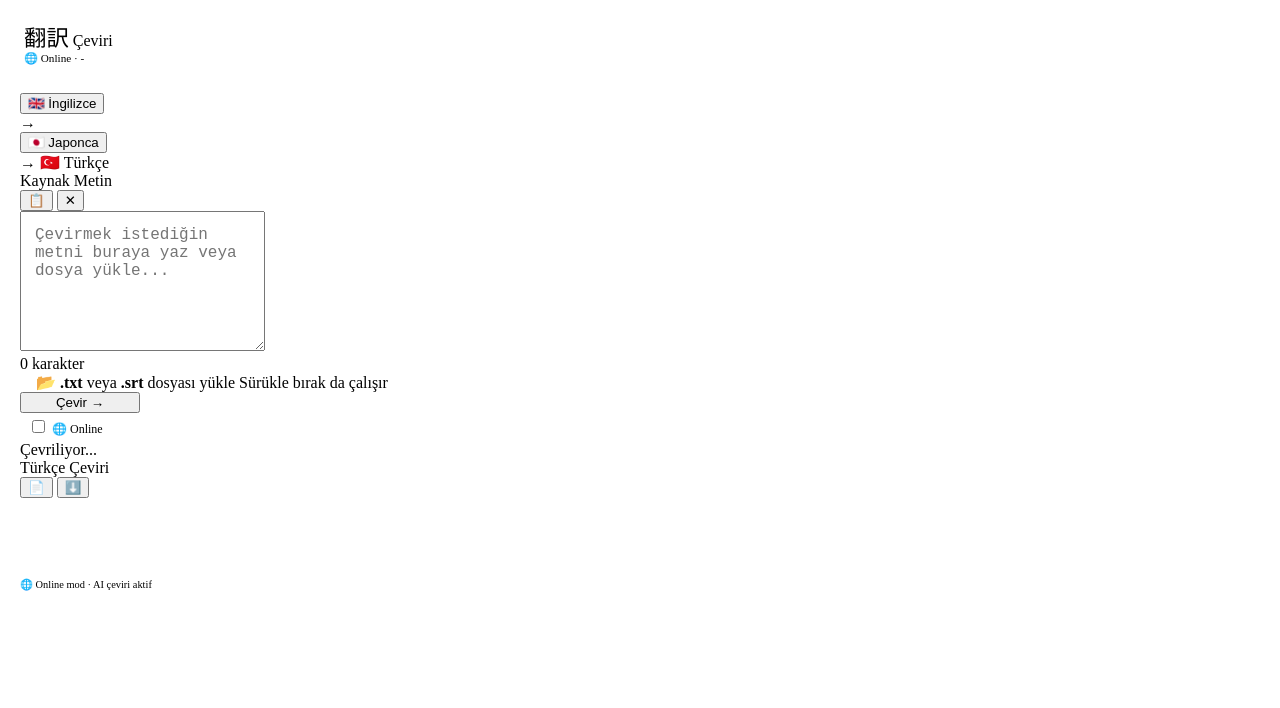
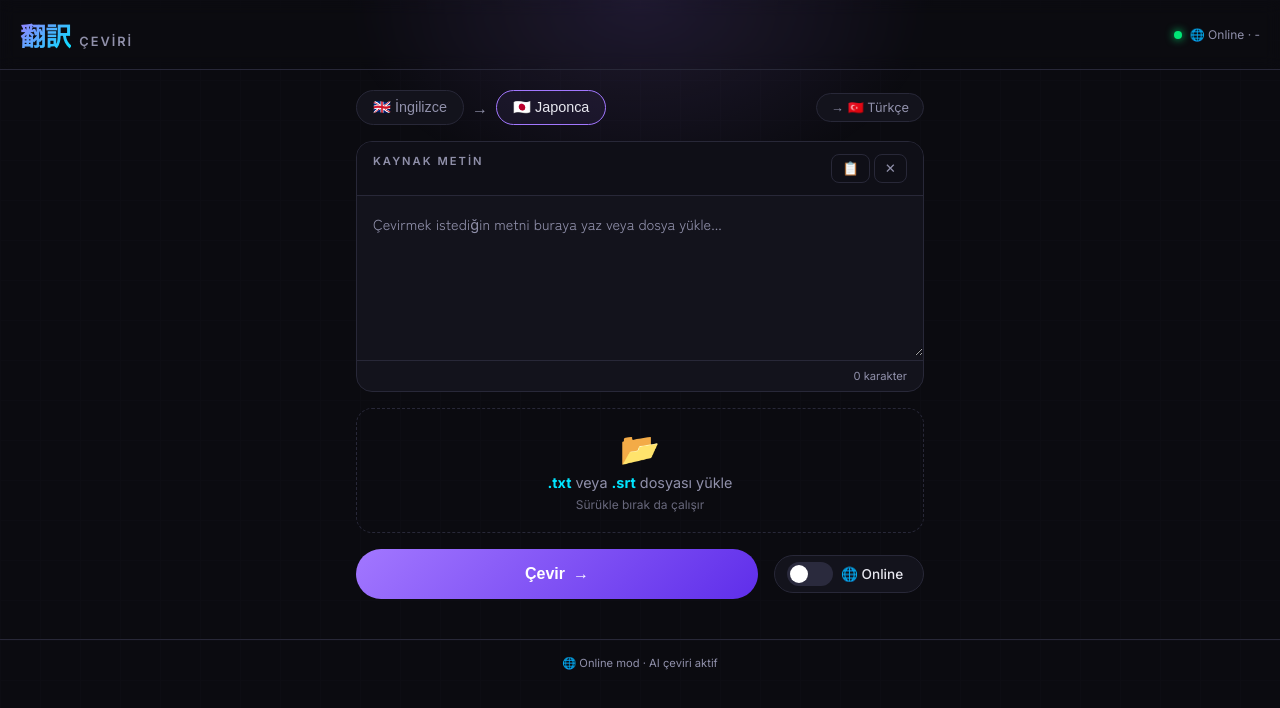
Before and after one commit to zen854867-lang/ceviri-pwa, a website: page index.html in a window 1280 px wide. Drawn offline with Linux system fonts and the light colour scheme.

Commit message:
Update style.css

```diff
--- a/style.css
+++ b/style.css
@@ -1,90 +1,61 @@
-/* Genel mobil iyileştirmeler */
-html, body {
-  overscroll-behavior: none;
-  -webkit-tap-highlight-color: transparent;
+:root {
+  --bg: #0b0b10; --panel: #13131c; --border: #282838;
+  --neon-purple: #a277ff; --neon-cyan: #00e5ff; --neon-pink: #ff4081; --neon-green: #00e676;
+  --text: #e8e8f0; --text-secondary: #9090aa;
+  --radius: 16px; --transition: 0.2s ease;
 }
-
-.main {
-  padding: 16px 12px 40px;
-  gap: 14px;
-}
-
-/* Buton ve simge konumları düzeltildi */
-.translate-row {
-  flex-wrap: wrap;
-  gap: 10px;
-}
-
-.translate-btn {
-  flex: 2;
-  min-width: 120px;
-}
-
-.mode-selector {
-  flex: 3;
-  justify-content: flex-end;
-  gap: 8px;
-}
-
-.toggle-container, .provider-selector {
-  padding: 4px 8px;
-  white-space: nowrap;
-}
-
-.toggle-label {
-  font-size: 0.75rem;
-  min-width: auto;
-}
-
-.provider-select {
-  font-size: 0.75rem;
-  max-width: 120px;
-}
-
-.mode-badge {
-  padding: 6px 10px;
-  font-size: 0.7rem;
-}
-
-/* Textarea mobil için daha rahat */
-.text-area {
-  font-size: 16px; /* iOS zoom engelleme */
-  padding: 14px;
-  min-height: 140px;
-}
-
-/* Dosya yükleme alanı mobil dokunuşa uygun */
-.file-label {
-  padding: 16px;
-}
-
-/* Footer */
-.footer {
-  font-size: 0.65rem;
-  padding: 12px;
-}
-
-/* Mobil için header sadeleştirme */
-.header {
-  padding: 12px 16px;
-}
-
-.logo-jp {
-  font-size: 1.4rem;
-}
-
-.status-bar {
-  font-size: 0.7rem;
-}
-
-/* Çıktı alanı */
-.output-text {
-  font-size: 15px;
-  padding: 14px;
-}
-
-/* Yatay kaydırmayı engelle */
-* {
-  max-width: 100%;
-  box-sizing: border-box;
-}
+* { box-sizing: border-box; margin: 0; padding: 0; }
+body { background: var(--bg); color: var(--text); font-family: 'Inter', sans-serif; min-height: 100dvh; }
+.bg-grid { position: fixed; inset: 0; background-image: linear-gradient(var(--border) 1px, transparent 1px), linear-gradient(90deg, var(--border) 1px, transparent 1px); background-size: 40px 40px; opacity: 0.1; pointer-events: none; z-index: 0; }
+.bg-glow { position: fixed; top: -200px; left: 50%; transform: translateX(-50%); width: 600px; height: 400px; background: radial-gradient(ellipse, #a277ff22 0%, transparent 70%); pointer-events: none; z-index: 0; }
+.header { position: relative; z-index: 10; display: flex; align-items: center; justify-content: space-between; padding: 16px 20px; border-bottom: 1px solid var(--border); backdrop-filter: blur(8px); }
+.logo { display: flex; align-items: baseline; gap: 8px; }
+.logo-jp { font-family: 'Zen Kaku Gothic New', sans-serif; font-size: 1.6rem; font-weight: 700; background: linear-gradient(135deg, var(--neon-purple), var(--neon-cyan)); -webkit-background-clip: text; -webkit-text-fill-color: transparent; }
+.logo-tr { font-size: 0.8rem; font-weight: 600; color: var(--text-secondary); letter-spacing: 2px; text-transform: uppercase; }
+.status-bar { display: flex; align-items: center; gap: 8px; font-size: 0.75rem; color: var(--text-secondary); }
+.dot { width: 8px; height: 8px; border-radius: 50%; }
+.dot--online { background: var(--neon-green); box-shadow: 0 0 8px var(--neon-green); }
+.dot--offline { background: var(--neon-pink); }
+.main { position: relative; z-index: 10; max-width: 600px; margin: 0 auto; padding: 20px 16px 40px; display: flex; flex-direction: column; gap: 16px; }
+.lang-selector { display: flex; align-items: center; gap: 8px; flex-wrap: wrap; }
+.lang-btn { padding: 8px 16px; border-radius: 40px; border: 1px solid var(--border); background: var(--panel); color: var(--text-secondary); font-size: 0.9rem; cursor: pointer; transition: var(--transition); }
+.lang-btn.active { border-color: var(--neon-purple); color: var(--text); background: #a277ff11; }
+.lang-arrow { color: var(--text-secondary); }
+.lang-arrow-target { margin-left: auto; font-size: 0.8rem; color: var(--text-secondary); background: var(--panel); padding: 6px 14px; border-radius: 40px; border: 1px solid var(--border); }
+.panel { background: var(--panel); border: 1px solid var(--border); border-radius: var(--radius); overflow: hidden; }
+.panel-header { display: flex; justify-content: space-between; padding: 12px 16px; border-bottom: 1px solid var(--border); background: #0f0f17; }
+.panel-label { font-size: 0.7rem; font-weight: 600; letter-spacing: 2px; text-transform: uppercase; color: var(--text-secondary); }
+.panel-actions { display: flex; gap: 4px; }
+.icon-btn { background: none; border: 1px solid var(--border); border-radius: 8px; color: var(--text-secondary); padding: 6px 10px; cursor: pointer; transition: var(--transition); }
+.icon-btn:hover { border-color: var(--neon-purple); color: var(--text); }
+.text-area { width: 100%; min-height: 160px; padding: 16px; background: transparent; border: none; color: var(--text); font-size: 16px; line-height: 1.6; resize: vertical; outline: none; font-family: 'Zen Kaku Gothic New', 'Inter', sans-serif; }
+.text-area::placeholder { color: var(--text-secondary); font-size: 0.9rem; }
+.char-count { padding: 8px 16px; font-size: 0.7rem; color: var(--text-secondary); text-align: right; border-top: 1px solid var(--border); }
+.file-zone { border: 1px dashed var(--border); border-radius: var(--radius); transition: var(--transition); }
+.file-label { display: flex; flex-direction: column; align-items: center; gap: 6px; padding: 20px; cursor: pointer; text-align: center; }
+.file-icon { font-size: 2rem; }
+.file-text { font-size: 0.9rem; color: var(--text-secondary); } .file-text strong { color: var(--neon-cyan); }
+.file-hint { font-size: 0.75rem; color: var(--text-secondary); opacity: 0.7; }
+.file-info { padding: 10px 16px; font-size: 0.8rem; color: var(--neon-green); border-top: 1px solid var(--border); text-align: center; }
+.translate-row { display: flex; align-items: center; gap: 16px; }
+.translate-btn { flex: 1; display: flex; align-items: center; justify-content: center; gap: 8px; padding: 16px; background: linear-gradient(135deg, var(--neon-purple), #5f2eea); border: none; border-radius: 40px; color: white; font-weight: 600; font-size: 1rem; cursor: pointer; transition: var(--transition); }
+.translate-btn:disabled { opacity: 0.5; }
+.toggle-container { display: flex; align-items: center; gap: 8px; background: var(--panel); padding: 6px 12px; border-radius: 40px; border: 1px solid var(--border); }
+.switch { position: relative; display: inline-block; width: 46px; height: 24px; }
+.switch input { opacity: 0; width: 0; height: 0; }
+.slider { position: absolute; cursor: pointer; top: 0; left: 0; right: 0; bottom: 0; background-color: #2a2a3d; transition: .3s; border-radius: 24px; }
+.slider:before { position: absolute; content: ""; height: 18px; width: 18px; left: 3px; bottom: 3px; background-color: white; transition: .3s; border-radius: 50%; }
+input:checked + .slider { background-color: var(--neon-pink); }
+input:checked + .slider:before { transform: translateX(22px); }
+.toggle-label { font-size: 0.85rem; font-weight: 500; color: var(--text); min-width: 70px; }
+.loader { display: flex; flex-direction: column; align-items: center; gap: 8px; padding: 16px; }
+.loader-bar { width: 100%; height: 2px; background: var(--border); border-radius: 2px; overflow: hidden; }
+.loader-bar::after { content: ''; display: block; width: 40%; height: 100%; background: linear-gradient(90deg, transparent, var(--neon-purple), var(--neon-cyan)); animation: loading 1.2s infinite; }
+@keyframes loading { 0% { transform: translateX(-100%); } 100% { transform: translateX(250%); } }
+.output-text { padding: 16px; font-size: 15px; line-height: 1.7; white-space: pre-wrap; word-break: break-word; }
+.srt-block { margin-bottom: 16px; padding-bottom: 16px; border-bottom: 1px solid var(--border); }
+.srt-index { color: var(--neon-purple); font-size: 0.7rem; }
+.srt-time { color: var(--text-secondary); font-size: 0.7rem; font-family: monospace; }
+.error-box { padding: 14px; border-radius: var(--radius); border: 1px solid var(--neon-pink); background: #ff408111; color: var(--neon-pink); }
+.footer { text-align: center; padding: 16px; font-size: 0.7rem; color: var(--text-secondary); border-top: 1px solid var(--border); }
+.hidden { display: none !important; }
```
